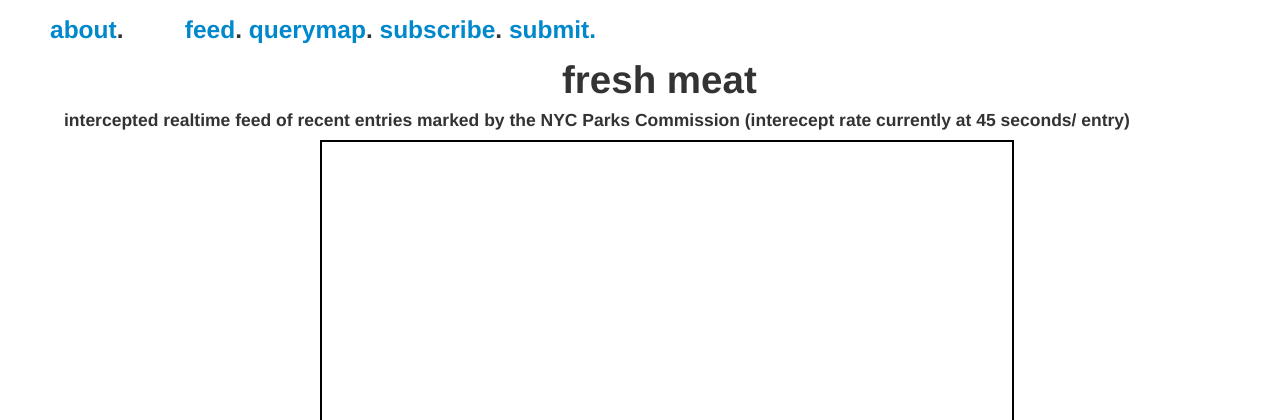
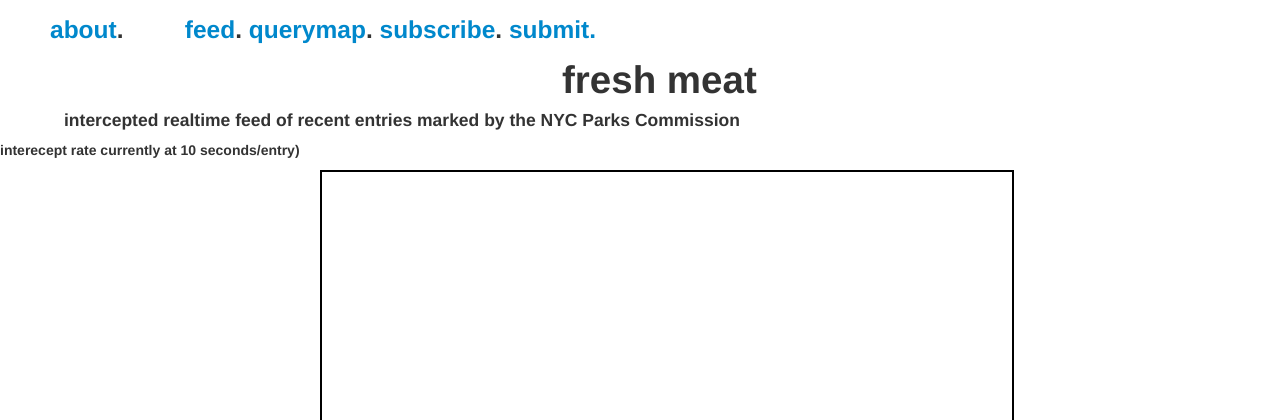
Before and after one commit to drshrey/freshmeat, a Flask app: page / in a window 1280 px wide; the page is wider, and only the part inside the window is pictured. Shown: the top 420 px of that part. Run offline with Flask 2, Linux system fonts and the light colour scheme; parts of the project's set-up code (start-up, migrations or seed data) failed here and were passed over; some libraries are stand-ins or nearby versions.

Commit message:
salkdmlsakdm

```diff
--- a/app.py
+++ b/app.py
@@ -59,7 +59,7 @@
     """Example of how to send server generated events to clients."""
     count = 0
     while True:
-        time.sleep(45)
+        time.sleep(10)
         # Make random entry
         from random_entries import create_entries
         import fn
--- a/templates/index.html
+++ b/templates/index.html
@@ -68,7 +68,8 @@
 </head>
 <body>
     {% block body %}
-    <h4 style="position:relative; left:5%;"> intercepted realtime feed of recent entries marked by the NYC Parks Commission (interecept rate currently at 45 seconds/ entry)</h4>
+    <h4 style="position:relative; left:5%;"> intercepted realtime feed of recent entries marked by the NYC Parks Commission </h4>
+    <h5> interecept rate currently at 10 seconds/entry)</h5>
     <div class="container-fluid" id="feed" ></div>
     {% endblock %}
 </body>
```
